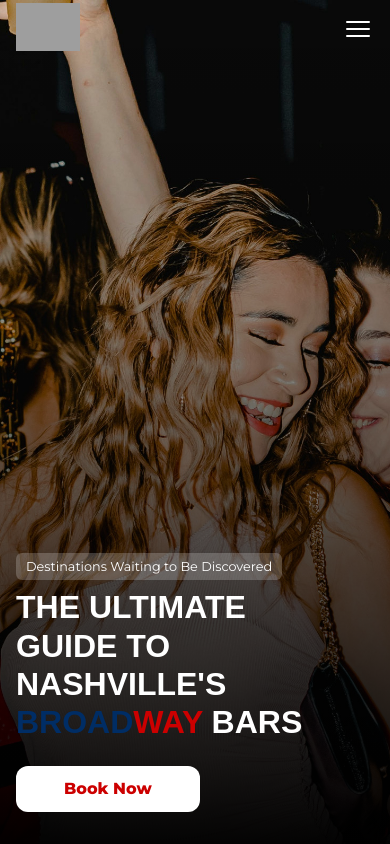
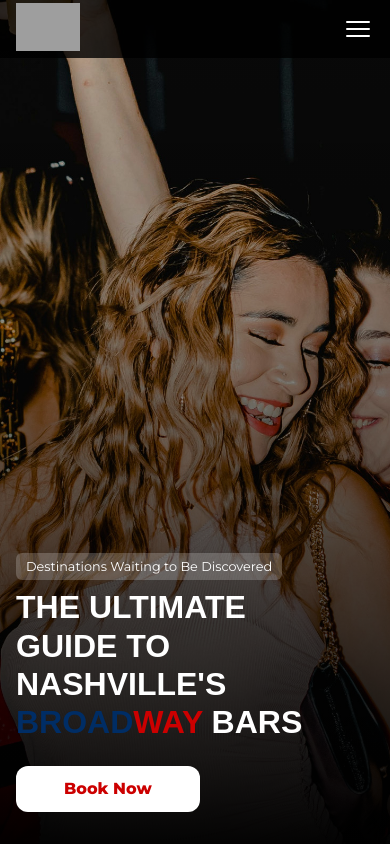
Before and after one commit to davidudo/rowdybus, a plain HTML site: page index.html in a window 390 px wide. Shown: the top 844 px of the page. Drawn offline with Linux system fonts and the light colour scheme; grey boxes are pictures that could not be loaded; a web font is replaced by a local one.

Commit message:
fix: add background color to header for mobile

```diff
--- a/index.html
+++ b/index.html
@@ -175,6 +175,10 @@
       @media (max-width: 1024px) {
         nav {
           display: none;
+        }
+
+        header {
+          background: rgba(0, 0, 0, 0.8);
         }
 
         .hamburger {
```
